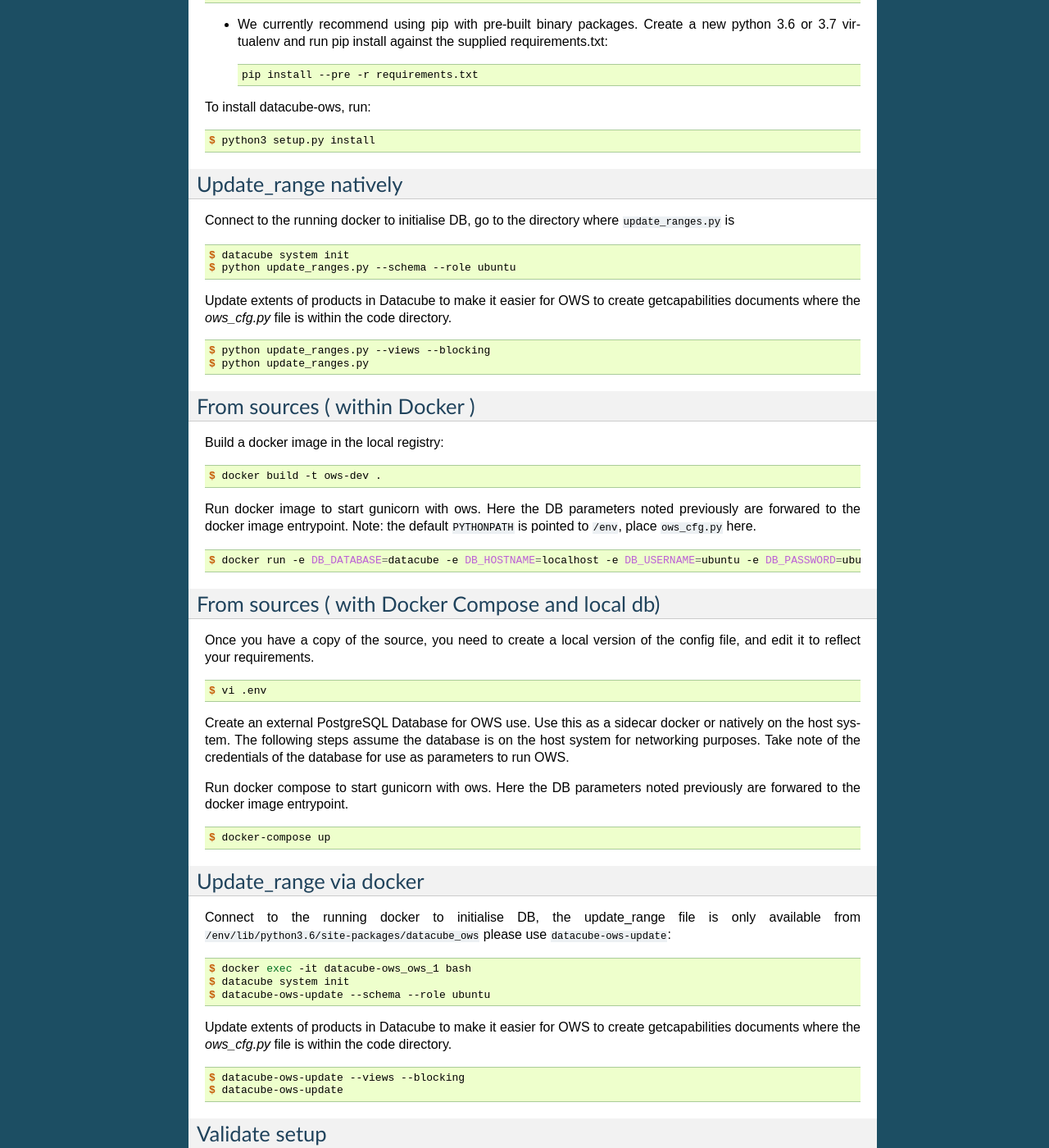
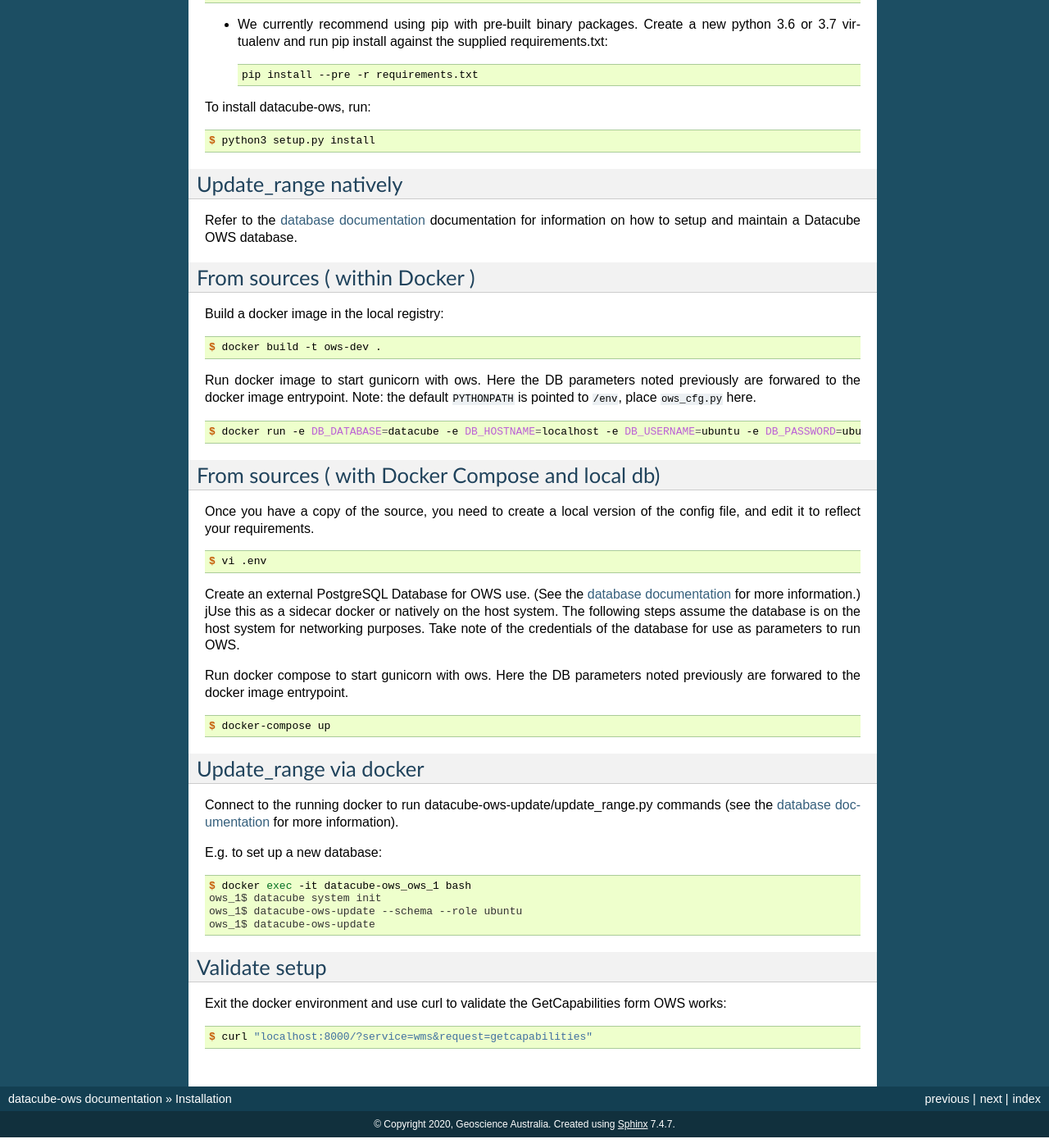
Before and after one commit to opendatacube/datacube-ows, a Sphinx documentation site: the page built from docs/installation.rst, in a window 1280 px wide and 1400 px high, scrolled down 846 px. Shown: the whole window at 82% size. Built offline with Sphinx 7.4.7, drawn with Linux system fonts in a browser that asks for light colours; the version number could not be read and is left out; some of the changed text lies outside the part shown.

Commit message:
Document OWS database for administrators.

```diff
--- a/README.rst
+++ b/README.rst
@@ -20,7 +20,7 @@ Features
 
 * Leverages the power of the Open Data Cube, including support for COGs on S3.
 * Supports WMS and WMTS.
-* Experimental support for WCS.
+* Experimental support for WCS (1.0, 2.0, 2.1).
 
 Note on Naming
 --------------
--- a/docs/index.rst
+++ b/docs/index.rst
@@ -8,6 +8,7 @@ Contents:
 
    readme
    installation
+   database
    configuration
    usage
    environment_variables
--- a/docs/installation.rst
+++ b/docs/installation.rst
@@ -68,21 +68,10 @@ To install datacube-ows, run:
 .. _zip: https://github.com/opendatacube/datacube-ows/archive/master.zip
 
 Update_range natively
---------------------------
+---------------------
 
-Connect to the running docker to initialise DB, go to the directory where ``update_ranges.py`` is
-
-.. code-block:: console
-
-    $ datacube system init
-    $ python update_ranges.py --schema --role ubuntu
-
-Update extents of products in Datacube to make it easier for OWS to create getcapabilities documents where the `ows_cfg.py` file is within the code directory.
-
-.. code-block:: console
-
-    $ python update_ranges.py --views --blocking
-    $ python update_ranges.py
+Refer to the `database documentation <database.rst>`_ documentation
+for information on how to setup and maintain a Datacube OWS database.
 
 From sources ( within Docker )
 ------------------------------
@@ -112,7 +101,9 @@ of the config file, and edit it to reflect your requirements.
 
     $ vi .env
 
-Create an external PostgreSQL Database for OWS use. Use this as a
+Create an external PostgreSQL Database for OWS use. (See
+the `database documentation <database.rst>`__ for
+more information.)  jUse this as a
 sidecar docker or natively on the host system. The following
 steps assume the database is on the host system for networking
 purposes. Take note of the credentials of the database for
@@ -126,22 +117,21 @@ parameters noted previously are forwared to the docker image entrypoint.
     $ docker-compose up
 
 Update_range via docker
---------------------------
+-----------------------
 
-Connect to the running docker to initialise DB, the update_range file is only available from ``/env/lib/python3.6/site-packages/datacube_ows`` please use ``datacube-ows-update``:
+Connect to the running docker to run datacube-ows-update/update_range.py
+commands (see the `database documentation <database.rst>`__ for more
+information).
+
+E.g. to set up a new database:
 
 .. code-block:: console
 
     $ docker exec -it datacube-ows_ows_1 bash
-    $ datacube system init
-    $ datacube-ows-update --schema --role ubuntu
+    ows_1$ datacube system init
+    ows_1$ datacube-ows-update --schema --role ubuntu
+    ows_1$ datacube-ows-update
 
-Update extents of products in Datacube to make it easier for OWS to create getcapabilities documents where the `ows_cfg.py` file is within the code directory.
-
-.. code-block:: console
-
-    $ datacube-ows-update --views --blocking
-    $ datacube-ows-update
 
 Validate setup
 --------------
```
Also changed, not shown: docs/database.rst (added, +104 -0 lines).
